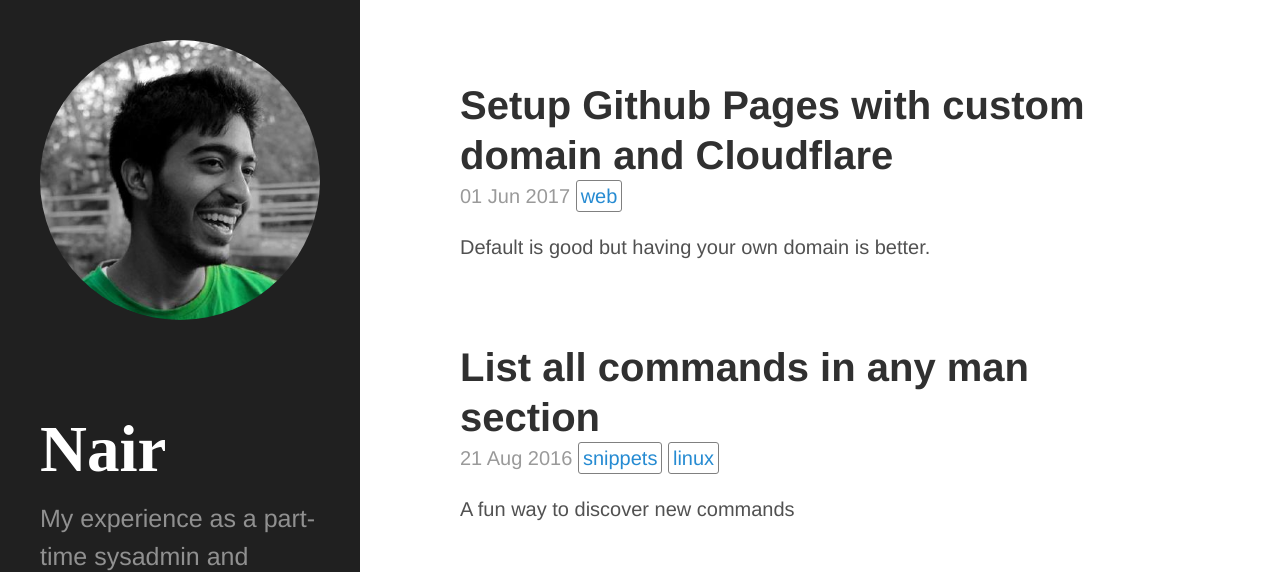
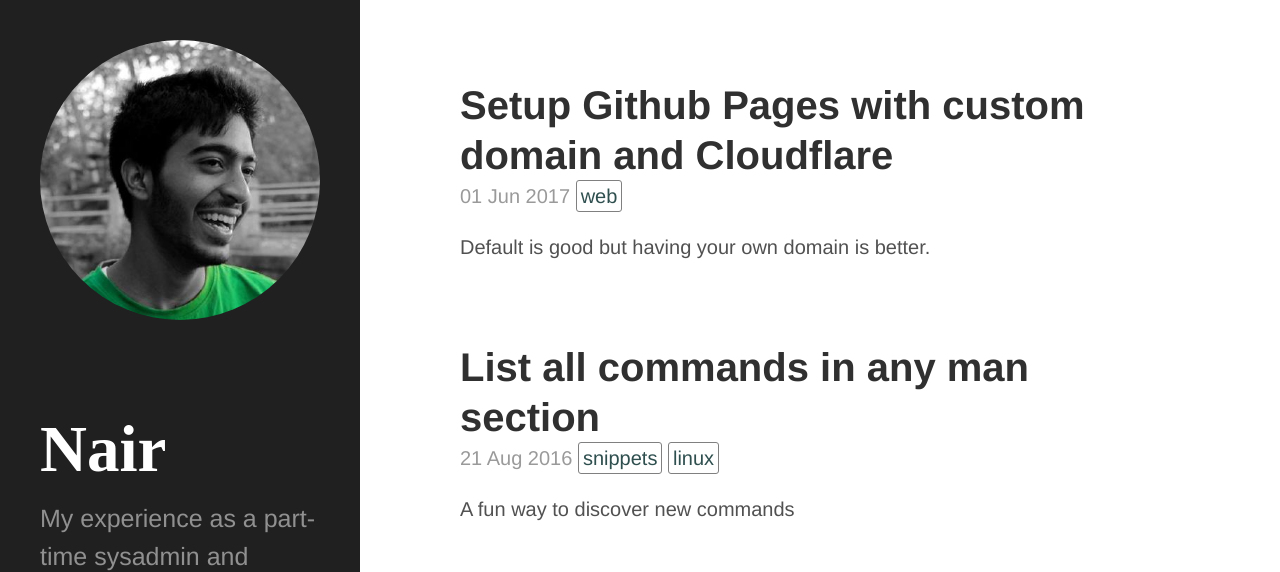
Before and after one commit to AadityaNair/AadityaNair.github.io, a Jekyll site: the page built from index.html, in a window 1280 px wide. Shown: the top 572 px of the page. Built offline with Jekyll 4.4.1, drawn with Linux system fonts in a browser that asks for light colours; the list of posts is cut into pages by our own code.

Commit message:
Tags now look better.

```diff
--- a/public/css/custom.css
+++ b/public/css/custom.css
@@ -17,7 +17,7 @@
 
 .tags{
    background: white;
-   color: #268bd2;
+   color: darkslategray;
    border: 1px solid gray;
    text-align: center;
    padding-left:0.2rem;
@@ -27,6 +27,12 @@
    //do something about these specific values
 }
 
+.tags:hover{
+    background: darkslategray;
+    color: white;
+    text-decoration: none;
+}
+
 #tag-name{
     color: #303030;
     text-decoration: none;
```
